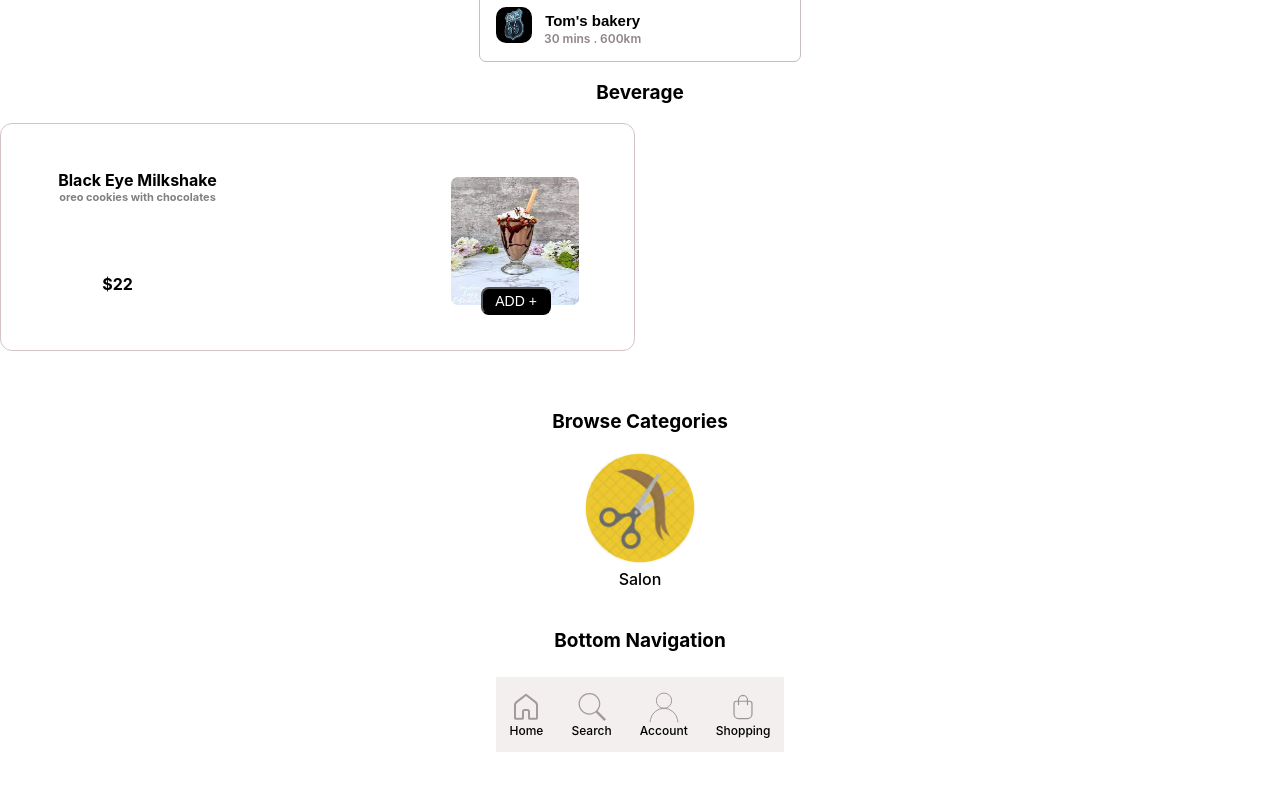
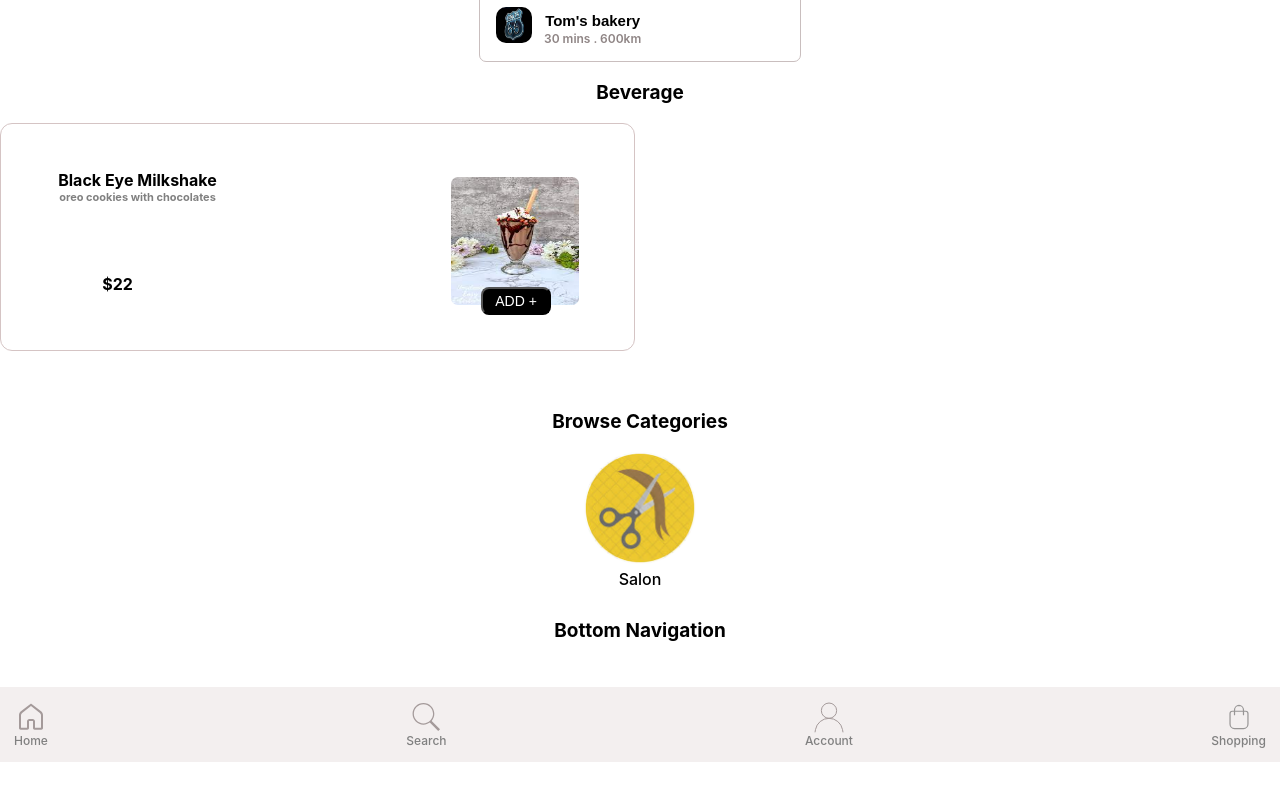
Before and after one commit to shrutiverma2208/shop, a React (Create React App) app: page / in a window 1280 px wide. Shown: the part 613-1413 px from the top of the page. Built offline with nearby package versions, Linux system fonts and the light colour scheme.

Commit message:
Bottom Navigation css

```diff
--- a/src/Components/BottomNavigation.js
+++ b/src/Components/BottomNavigation.js
@@ -3,7 +3,7 @@ import React from 'react'
 const BottomNavigation = ({image1,title1,image2,title2,image3,title3,image4,title4,onClick1,onClick2,onClick3,onClick4}) => {
   return (
  <div className='bottomNav-container'>
-        <h3 style={{fontSize:'19px'}}>Bottom Navigation</h3>
+        <h3 style={{fontSize:'19px', marginTop: '25px',marginBottom: '45px'}}>Bottom Navigation</h3>
     <div className='bottomNav-tile'>
 
       <div style={{margin:'14px',cursor:'pointer'}} onClick={onClick1}>
--- a/src/Components/buttonImg.css
+++ b/src/Components/buttonImg.css
@@ -130,13 +130,31 @@ border-radius: 37px;
     margin-top: 40px;
  }
  .bottomNav-container{
-    display: grid;
+
+    margin-top: 25px;
+    margin-bottom: 45px;
     justify-content: center;
     align-items: center;
-    margin: 35px;
+
+
 }
 .bottomNav-tile{
-    display: flex;
-    margin: 25px;
+
+    width: 100%; /* Take the full width of its container */
+    display: flex; /* Use flexbox layout */
+    flex-direction: row; /* Arrange children in a row */
+    justify-content: space-between;
+  color:grey;
     background-color: #f3efef;
 }
+.bottomNav-tile div:hover{
+    color: rgb(6, 6, 6);
+    transform: scale(1.1);
+    fill: black; /* Default color */
+    transition: fill 0.3s ease;
+
+
+}
+.bottomNav-tile img:hover{
+    fill:black;
+}
```
